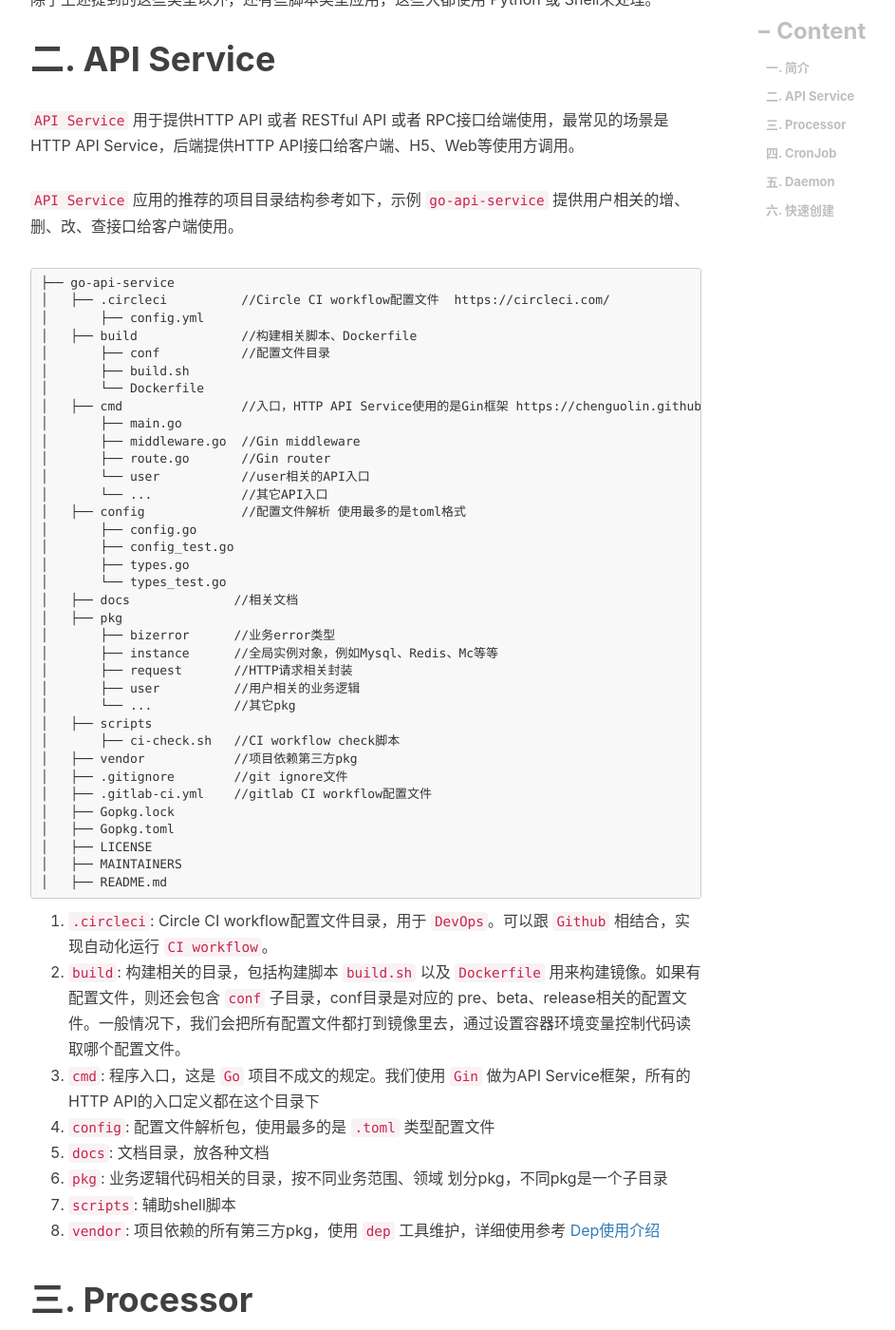
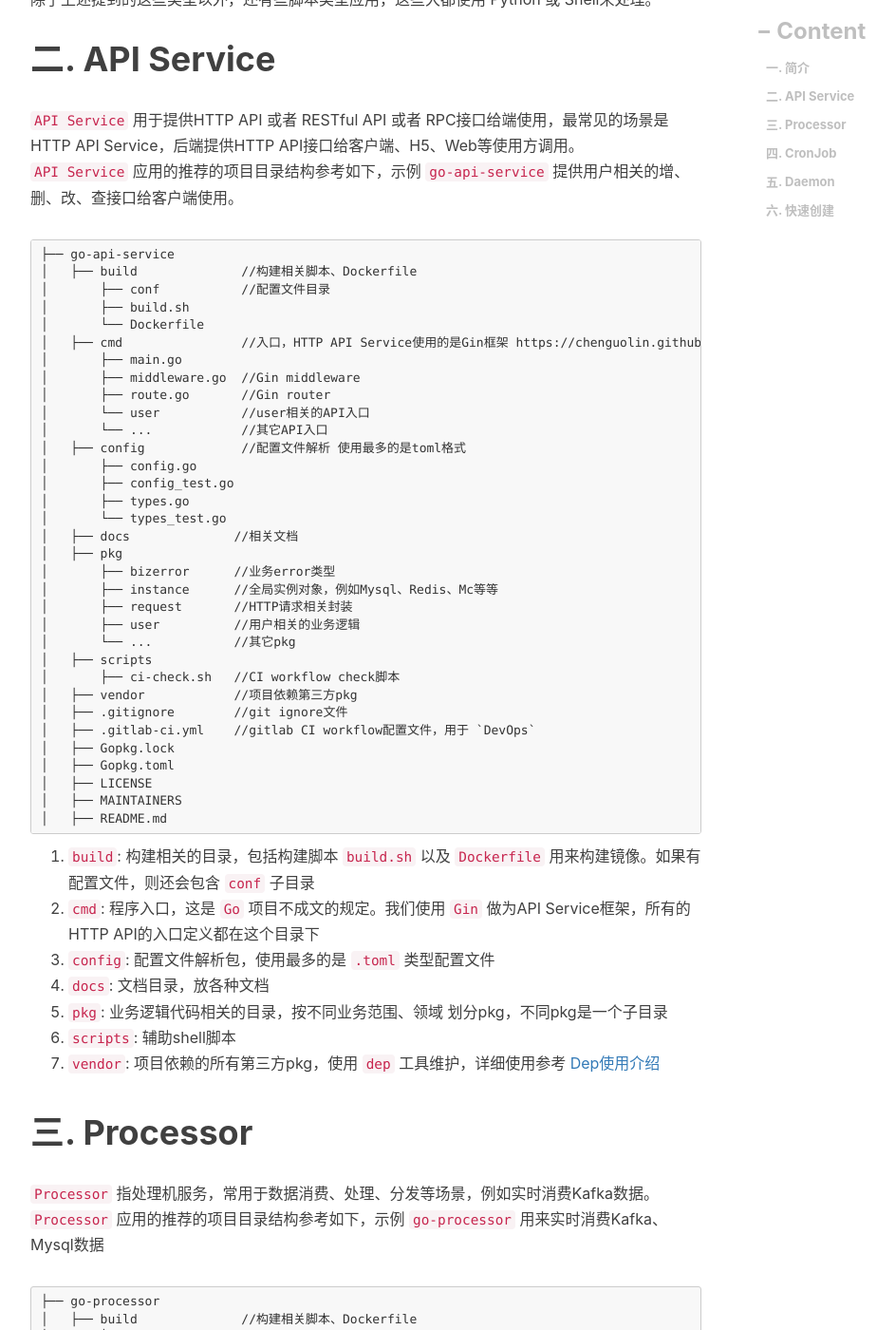
Before and after one commit to engru/chenguolin.github.io, a Jekyll site: the page built from _posts/2018-07-13-【Go-14】Golang 应用项目结构规范.md, in a window 1280 px wide and 1400 px high, scrolled down 995 px. Shown: the whole window at 95% size, without its empty margins (233-1176 px from the left). Built offline with Jekyll 4.4.1, drawn with Linux system fonts in a browser that asks for light colours; nearby versions of some CDN libraries; comment, search, counter and statistics services are not loaded; some of the changed text lies outside the part shown.

Commit message:
Update 2018-07-13-【Go-14】Golang 应用项目结构规范.md

````diff
--- a/_posts/2018-07-13-【Go-14】Golang 应用项目结构规范.md
+++ b/_posts/2018-07-13-【Go-14】Golang 应用项目结构规范.md
@@ -21,13 +21,10 @@ tags:         #标签
 
 # 二. API Service
 `API Service` 用于提供HTTP API 或者 RESTful API 或者 RPC接口给端使用，最常见的场景是HTTP API Service，后端提供HTTP API接口给客户端、H5、Web等使用方调用。
-
 `API Service` 应用的推荐的项目目录结构参考如下，示例 `go-api-service` 提供用户相关的增、删、改、查接口给客户端使用。
 
 ```
 ├── go-api-service
-│   ├── .circleci          //Circle CI workflow配置文件  https://circleci.com/
-│       ├── config.yml
 │   ├── build              //构建相关脚本、Dockerfile
 │       ├── conf           //配置文件目录
 │       ├── build.sh
@@ -54,7 +51,7 @@ tags:         #标签
 │       ├── ci-check.sh   //CI workflow check脚本
 │   ├── vendor            //项目依赖第三方pkg
 │   ├── .gitignore        //git ignore文件
-│   ├── .gitlab-ci.yml    //gitlab CI workflow配置文件
+│   ├── .gitlab-ci.yml    //gitlab CI workflow配置文件，用于 `DevOps`
 │   ├── Gopkg.lock
 │   ├── Gopkg.toml
 │   ├── LICENSE
@@ -62,24 +59,20 @@ tags:         #标签
 │   ├── README.md
 ```
 
-1. `.circleci`: Circle CI workflow配置文件目录，用于 `DevOps`。可以跟 `Github` 相结合，实现自动化运行 `CI workflow`。
-2. `build`: 构建相关的目录，包括构建脚本 `build.sh` 以及 `Dockerfile` 用来构建镜像。如果有配置文件，则还会包含 `conf` 子目录，conf目录是对应的 pre、beta、release相关的配置文件。一般情况下，我们会把所有配置文件都打到镜像里去，通过设置容器环境变量控制代码读取哪个配置文件。
-3. `cmd`: 程序入口，这是 `Go` 项目不成文的规定。我们使用 `Gin` 做为API Service框架，所有的HTTP API的入口定义都在这个目录下
-4. `config`: 配置文件解析包，使用最多的是 `.toml` 类型配置文件
-5. `docs`: 文档目录，放各种文档
-6. `pkg`: 业务逻辑代码相关的目录，按不同业务范围、领域 划分pkg，不同pkg是一个子目录
-7. `scripts`: 辅助shell脚本
-8. `vendor`: 项目依赖的所有第三方pkg，使用 `dep` 工具维护，详细使用参考 [Dep使用介绍](https://chenguolin.github.io/2018/07/05/Go-6-Dep%E4%BD%BF%E7%94%A8%E4%BB%8B%E7%BB%8D/)
+1. `build`: 构建相关的目录，包括构建脚本 `build.sh` 以及 `Dockerfile` 用来构建镜像。如果有配置文件，则还会包含 `conf` 子目录
+2. `cmd`: 程序入口，这是 `Go` 项目不成文的规定。我们使用 `Gin` 做为API Service框架，所有的HTTP API的入口定义都在这个目录下
+3. `config`: 配置文件解析包，使用最多的是 `.toml` 类型配置文件
+4. `docs`: 文档目录，放各种文档
+5. `pkg`: 业务逻辑代码相关的目录，按不同业务范围、领域 划分pkg，不同pkg是一个子目录
+6. `scripts`: 辅助shell脚本
+7. `vendor`: 项目依赖的所有第三方pkg，使用 `dep` 工具维护，详细使用参考 [Dep使用介绍](https://chenguolin.github.io/2018/07/05/Go-6-Dep%E4%BD%BF%E7%94%A8%E4%BB%8B%E7%BB%8D/)
 
 # 三. Processor
-`Processor` 指处理机服务，常用于数据消费、处理、分发等场景，例如实时消费Kafka数据
-
+`Processor` 指处理机服务，常用于数据消费、处理、分发等场景，例如实时消费Kafka数据。
 `Processor` 应用的推荐的项目目录结构参考如下，示例 `go-processor` 用来实时消费Kafka、Mysql数据
 
 ```
 ├── go-processor
-│   ├── .circleci          //Circle CI workflow配置文件  https://circleci.com/
-│       ├── config.yml
 │   ├── build              //构建相关脚本、Dockerfile
 │       ├── conf           //配置文件目录
 │       ├── build.sh
@@ -103,7 +96,7 @@ tags:         #标签
 │       ├── ci-check.sh   //CI workflow check脚本
 │   ├── vendor            //项目依赖第三方pkg
 │   ├── .gitignore        //git ignore文件
-│   ├── .gitlab-ci.yml    //gitlab CI workflow配置文件
+│   ├── .gitlab-ci.yml    //gitlab CI workflow配置文件，用于 `DevOps`
 │   ├── Gopkg.lock
 │   ├── Gopkg.toml
 │   ├── LICENSE
@@ -111,24 +104,20 @@ tags:         #标签
 │   ├── README.md
 ```
 
-1. `.circleci`: Circle CI workflow配置文件目录，用于 `DevOps`。可以跟 `Github` 相结合，实现自动化运行 `CI workflow`。
-2. `build`: 构建相关的目录，包括构建脚本 `build.sh` 以及 `Dockerfile` 用来构建镜像。如果有配置文件，则还会包含 `conf` 子目录，conf目录是对应的 pre、beta、release相关的配置文件。一般情况下，我们会把所有配置文件都打到镜像里去，通过设置容器环境变量控制代码读取哪个配置文件。
-3. `cmd`: 程序入口，这是 `Go` 项目不成文的规定。我们使用 `Gin` 做为API Service框架，所有的HTTP API的入口定义都在这个目录下
-4. `config`: 配置文件解析包，使用最多的是 `.toml` 类型配置文件
-5. `processor`: processor interface定义，类似C++里面的基类
-6. `pkg`: 业务逻辑代码相关的目录，按不同业务范围、领域 划分pkg，不同pkg是一个子目录
-7. `scripts`: 辅助shell脚本
-8. `vendor`: 项目依赖的所有第三方pkg，使用 `dep` 工具维护，详细使用参考 [Dep使用介绍](https://chenguolin.github.io/2018/07/05/Go-6-Dep%E4%BD%BF%E7%94%A8%E4%BB%8B%E7%BB%8D/)
+1. `build`: 构建相关的目录，包括构建脚本 `build.sh` 以及 `Dockerfile` 用来构建镜像。如果有配置文件，则还会包含 `conf` 子目录。
+2. `cmd`: 程序入口，这是 `Go` 项目不成文的规定。我们使用 `Gin` 做为API Service框架，所有的HTTP API的入口定义都在这个目录下
+3. `config`: 配置文件解析包，使用最多的是 `.toml` 类型配置文件
+4. `processor`: processor interface定义，类似C++里面的基类
+5. `pkg`: 业务逻辑代码相关的目录，按不同业务范围、领域 划分pkg，不同pkg是一个子目录
+6. `scripts`: 辅助shell脚本
+7. `vendor`: 项目依赖的所有第三方pkg，使用 `dep` 工具维护，详细使用参考 [Dep使用介绍](https://chenguolin.github.io/2018/07/05/Go-6-Dep%E4%BD%BF%E7%94%A8%E4%BB%8B%E7%BB%8D/)
 
 # 四. CronJob
-`CronJob` 指定时调度任务，类似Linux Crontab
-
+`CronJob` 指定时调度任务，类似Linux Crontab。
 `CronJob` 应用的推荐的项目目录结构参考如下，示例 `go-cron` 每5秒抓取一次 `etherscan.io` 首页交易数据
 
 ```
 ├── go-cron
-│   ├── .circleci          //Circle CI workflow配置文件  https://circleci.com/
-│       ├── config.yml
 │   ├── build              //构建相关脚本、Dockerfile
 │       ├── conf           //配置文件目录
 │       ├── build.sh
@@ -155,7 +144,7 @@ tags:         #标签
 │       ├── ci-check.sh   //CI workflow check脚本
 │   ├── vendor            //项目依赖第三方pkg
 │   ├── .gitignore        //git ignore文件
-│   ├── .gitlab-ci.yml    //gitlab CI workflow配置文件
+│   ├── .gitlab-ci.yml    //gitlab CI workflow配置文件，用于 `DevOps`
 │   ├── Gopkg.lock
 │   ├── Gopkg.toml
 │   ├── LICENSE
@@ -163,18 +152,16 @@ tags:         #标签
 │   ├── README.md
 ```
 
-1. `.circleci`: Circle CI workflow配置文件目录，用于 `DevOps`。可以跟 `Github` 相结合，实现自动化运行 `CI workflow`。
-2. `build`: 构建相关的目录，包括构建脚本 `build.sh` 以及 `Dockerfile` 用来构建镜像。如果有配置文件，则还会包含 `conf` 子目录，conf目录是对应的 pre、beta、release相关的配置文件。一般情况下，我们会把所有配置文件都打到镜像里去，通过设置容器环境变量控制代码读取哪个配置文件。
-3. `cmd`: 程序入口，这是 `Go` 项目不成文的规定。我们使用 `Gin` 做为API Service框架，所有的HTTP API的入口定义都在这个目录下
-4. `config`: 配置文件解析包，使用最多的是 `.toml` 类型配置文件
-5. `cron`: cron job interface定义，类似C++里面的基类
-6. `pkg`: 业务逻辑代码相关的目录，按不同业务范围、领域 划分pkg，不同pkg是一个子目录
-7. `scripts`: 辅助shell脚本
-8. `vendor`: 项目依赖的所有第三方pkg，使用 `dep` 工具维护，详细使用参考 [Dep使用介绍](https://chenguolin.github.io/2018/07/05/Go-6-Dep%E4%BD%BF%E7%94%A8%E4%BB%8B%E7%BB%8D/)
+1. `build`: 构建相关的目录，包括构建脚本 `build.sh` 以及 `Dockerfile` 用来构建镜像。如果有配置文件，则还会包含 `conf` 子目录。
+2. `cmd`: 程序入口，这是 `Go` 项目不成文的规定。我们使用 `Gin` 做为API Service框架，所有的HTTP API的入口定义都在这个目录下
+3. `config`: 配置文件解析包，使用最多的是 `.toml` 类型配置文件
+4. `cron`: cron job interface定义，类似C++里面的基类
+5. `pkg`: 业务逻辑代码相关的目录，按不同业务范围、领域 划分pkg，不同pkg是一个子目录
+6. `scripts`: 辅助shell脚本
+7. `vendor`: 项目依赖的所有第三方pkg，使用 `dep` 工具维护，详细使用参考 [Dep使用介绍](https://chenguolin.github.io/2018/07/05/Go-6-Dep%E4%BD%BF%E7%94%A8%E4%BB%8B%E7%BB%8D/)
 
 # 五. Daemon
 `Daemon` 指后台常驻服务，类似dockerd这类应用。
-
 `Daemon` 应用的推荐的项目目录结构可以参考 `Processor`非常类似，这里就不再一一列举
 
 # 六. 快速创建
````
